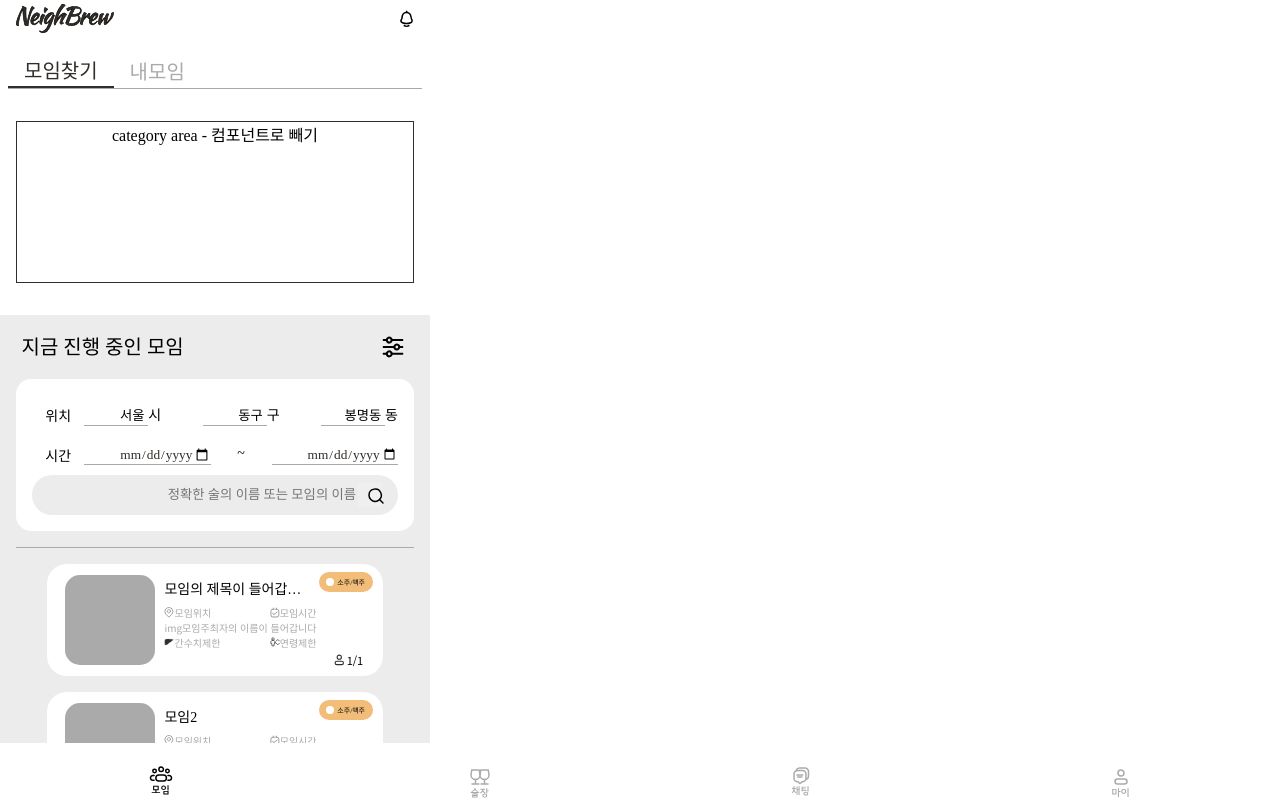
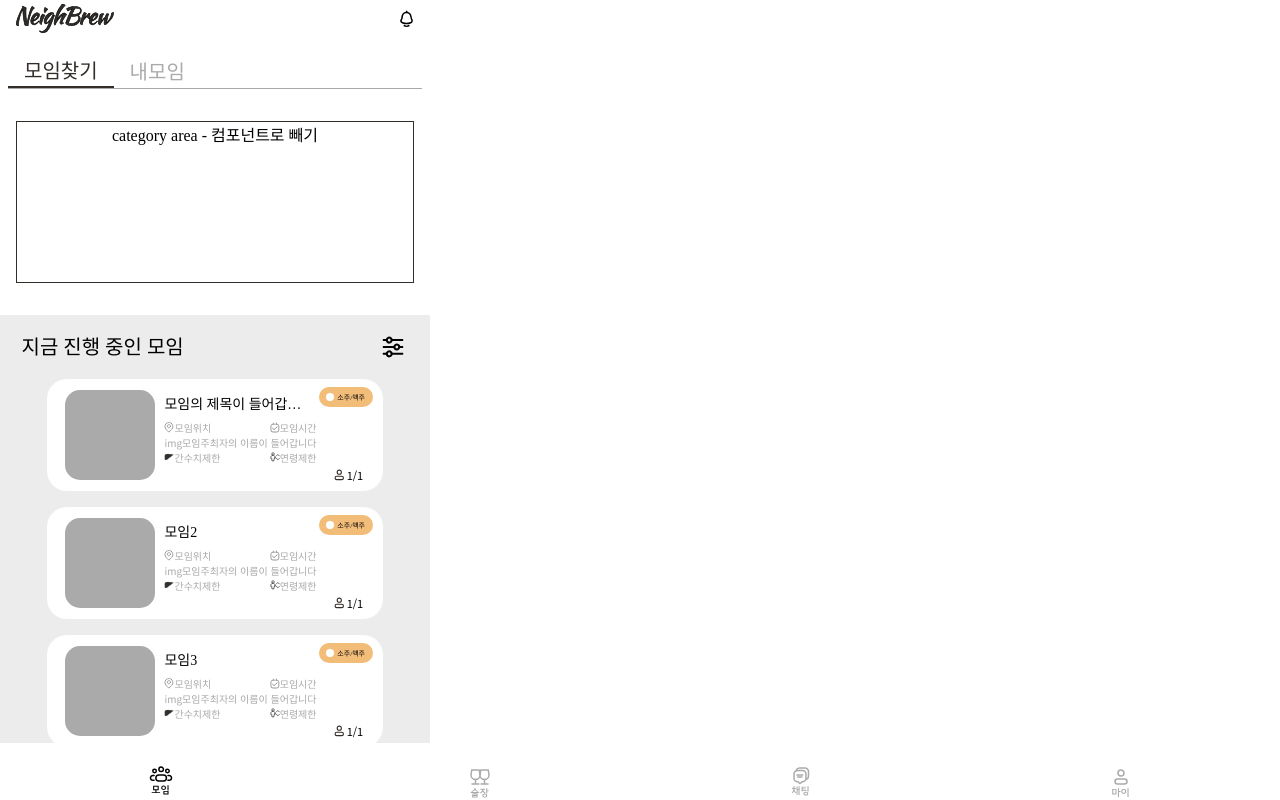
Before and after one commit to dayoung100/NeighBrew, a React (Vite) app in the folder Front/: page /meet in a window 1280 px wide. Shown: the top 800 px of the page. Built offline with nearby package versions, Linux system fonts and the light colour scheme; a web font is replaced by a local one.

Commit message:
Chore : 상단에 주석으로 파일 설명 추가

```diff
--- a/Front/src/UI/components/ListInfoItem.tsx
+++ b/Front/src/UI/components/ListInfoItem.tsx
@@ -1,4 +1,18 @@
+/*
+[ListInfoItem.tsx]
+모임 리스트 또는 술장 검색 결과 리스트에 사용되는 컴포넌트
+자세한 props는 type ListInfoItemProps 참고
+*/
 import styled from "styled-components";
+
+type ListInfoItemProps = {
+  title: string; //제목
+  tag: string; //주종 태그
+  content: any; //내용, 컴포넌트를 넣어도 됨
+  numberInfo: any; //인원정보 또는 후기 수, 컴포넌트를 넣어도 됨
+  isWaiting: boolean; //신청대기중인 모임인지(아니라면 false)
+  routingFunc: any; //라우팅 함수(ex.routingFunc={() => moveToMeetDetail(1)})
+};
 
 const ItemDiv = styled.div`
   position: relative;
@@ -92,21 +106,9 @@ const InfoNumber = styled.div`
   bottom: 7%;
 `;
 
-type ListInfoItemProps = {
-  title: string;
-  tag: string;
-  content: any;
-  numberInfo: any; //인원정보는 4/5 와 같이 들어올 수 있어서
-  isWaiting: boolean; //신청대기중인지
-  routingFunc: any; //라우팅 함수
-};
-
 const ListInfoItem = (props: ListInfoItemProps) => {
   return (
-    <div
-      style={{ display: "flex", justifyContent: "center" }}
-      onClick={() => props.routingFunc()}
-    >
+    <div style={{ display: "flex", justifyContent: "center" }} onClick={() => props.routingFunc()}>
       <ItemDiv>
         <ImageArea />
         <InfoArea>
--- a/Front/src/UI/components/SearchBox.tsx
+++ b/Front/src/UI/components/SearchBox.tsx
@@ -1,5 +1,15 @@
+/*
+[SearchBox.tsx]
+검색창 컴포넌트, 서치 버튼 포함
+추후 검색 버튼 클릭시 적용될 함수를 props에서 받도록 수정 예정
+자세한 props는 type InputProps 참고
+*/
 import styled from "styled-components";
 import { searchNavIcon } from "../../assets/AllIcon";
+
+type InputProps = {
+  placeholder: string; //아무것도 입력하지 않았을 때 표시될 문구
+};
 
 const SearchDiv = styled.div`
   display: flex;
@@ -25,10 +35,6 @@ const SearchBtn = styled.button`
   border: none;
 `;
 
-type InputProps = {
-  placeholder: string;
-};
-
 const searchBox = (props: InputProps) => {
   const searchButton = searchNavIcon();
 
--- a/Front/src/UI/meet/MeetingDetail.tsx
+++ b/Front/src/UI/meet/MeetingDetail.tsx
@@ -1,3 +1,9 @@
+/*
+[MeetingDetail.tsx]
+특정한 모임의 상세 정보를 보여주는 페이지
+모임 리스트에서 하나를 클릭하면 이 페이지로 이동함
+모임 타이틀, 태그, 주최자, 위치, 시간, 선택한 술, 모임 소개, 참여자 리스트 출력
+*/
 import { arrowLeftIcon } from "../../assets/AllIcon";
 
 const MeetingDetail = () => {
--- a/Front/src/UI/meet/MeetingDetailSimple.tsx
+++ b/Front/src/UI/meet/MeetingDetailSimple.tsx
@@ -1,3 +1,9 @@
+/*
+[MeetingDetailSimple.tsx]
+모임 리스트에 모임에 대한 간략 정보를 출력하는 부분
+ListInfoItem에 props로 전달되어 content 내부에 들어감
+모임 위치, 시간, 주최자, 간수치제한, 인원 제한 정보를 담고 있음
+*/
 const meetingDetail = () => {
   return (
     <div style={{ fontFamily: "Noto Sans KR", fontSize: "10px" }}>
--- a/Front/src/UI/meet/MeetingFind.tsx
+++ b/Front/src/UI/meet/MeetingFind.tsx
@@ -1,3 +1,8 @@
+/*
+[MeetingFind.tsx]
+모임 찾기 페이지
+주종별 검색, 필터 검색, 검색결과 리스트 출력
+*/
 import styled from "styled-components";
 import { useState, useRef, useEffect } from "react";
 import { useNavigate } from "react-router-dom";
@@ -90,20 +95,8 @@ const DateInput = styled.input.attrs({ type: "date" })`
 
 const meetingFind = () => {
   const [siList, setSiList] = useState(["서울", "경기", "대전", "인천"]);
-  const [guList, setGuList] = useState([
-    "동구",
-    "중구",
-    "서구",
-    "유성",
-    "대덕",
-  ]);
-  const [dongList, setDongList] = useState([
-    "봉명동",
-    "중앙동",
-    "갈마1동",
-    "삼성동",
-    "탄방동",
-  ]);
+  const [guList, setGuList] = useState(["동구", "중구", "서구", "유성", "대덕"]);
+  const [dongList, setDongList] = useState(["봉명동", "중앙동", "갈마1동", "삼성동", "탄방동"]);
 
   const [meetingList, setMeetingList] = useState([
     "모임의 제목이 들어갑니다",
@@ -114,7 +107,7 @@ const meetingFind = () => {
     "모임6",
     "모임7",
   ]);
-  const [isFilterOpen, setIsFilterOpen] = useState(true);
+  const [isFilterOpen, setIsFilterOpen] = useState(false);
   const parent = useRef(null);
   const navigate = useNavigate();
 
@@ -142,7 +135,7 @@ const meetingFind = () => {
               <FilterElement>
                 <div>
                   <DropdownInput>
-                    {siList.map((si) => {
+                    {siList.map(si => {
                       return <option>{si}</option>;
                     })}
                   </DropdownInput>
@@ -150,7 +143,7 @@ const meetingFind = () => {
                 </div>
                 <div>
                   <DropdownInput>
-                    {guList.map((gu) => {
+                    {guList.map(gu => {
                       return <option>{gu}</option>;
                     })}
                   </DropdownInput>
@@ -158,7 +151,7 @@ const meetingFind = () => {
                 </div>
                 <div>
                   <DropdownInput>
-                    {dongList.map((dong) => {
+                    {dongList.map(dong => {
                       return <option>{dong}</option>;
                     })}
                   </DropdownInput>
@@ -176,7 +169,7 @@ const meetingFind = () => {
             </FilterBg>
           </FilterDiv>
         )}
-        {meetingList.map((meeting) => {
+        {meetingList.map(meeting => {
           return (
             <ListInfoItem
               title={meeting}
--- a/Front/src/UI/meet/MeetingMy.tsx
+++ b/Front/src/UI/meet/MeetingMy.tsx
@@ -1,3 +1,8 @@
+/*
+[MeetingMy.tsx]
+내 모임 페이지
+내가 주최 중인 모임, 내가 참여 중인 모임, 내가 신청한 모임 출력
+*/
 import { useState, useEffect } from "react";
 import { useNavigate } from "react-router-dom";
 import styled from "styled-components";
--- a/Front/src/UI/meet/PeopleNumInfo.tsx
+++ b/Front/src/UI/meet/PeopleNumInfo.tsx
@@ -1,6 +1,12 @@
+/*
+[PeopleNumInfo.tsx]
+모임 리스트에 모임 인원 정보 출력
+ListInfoItem에 props로 전달되어 numberInfo 내부에 들어감
+자세한 props는 type PeopleNumProps 참고
+*/
 type PeopleNumProps = {
-  now: number;
-  max: number;
+  now: number; //현재 인원
+  max: number; //최대 인원
 };
 
 const PeopleNumInfo = (props: PeopleNumProps) => {
```
Also changed, not shown: Front/src/UI/meet/MeetingMain.tsx (+8 -11 lines).
